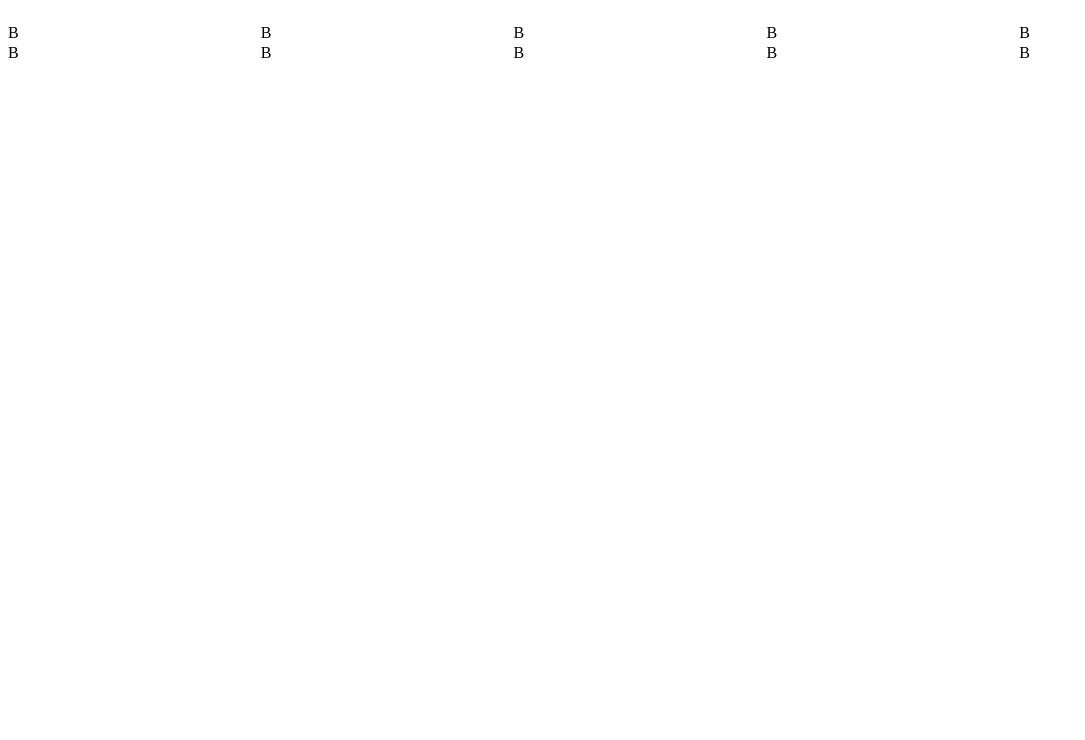
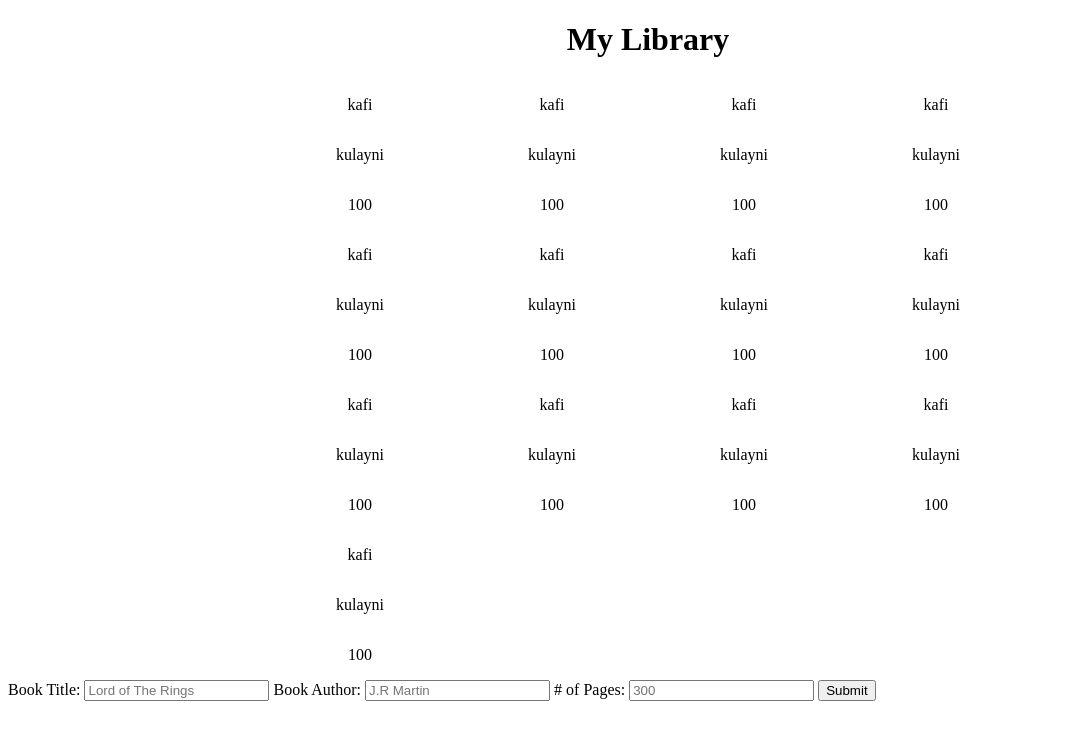
Before and after one commit to bulbinator/library, a plain HTML site: page index.html in a window 1280 px wide. Shown: the whole page, without its empty margins (0-1085 px from the left). Drawn offline with Linux system fonts and the light colour scheme.

Commit message:
completed library functionality

```diff
--- a/index.html
+++ b/index.html
@@ -5,20 +5,26 @@
     <meta name="viewport" content="width=device-width, initial-scale=1.0">
     <title>Library</title>
     <link rel="stylesheet" href="styles.css">
-    <script src="javascript.js"></script>
+    <script src="javascript.js" defer></script>
 </head>
 <body>
-    <div class="library">
-        <p>B</p>
-        <p>B</p>
-        <p>B</p>
-        <p>B</p>
-        <p>B</p>
-        <p>B</p>
-        <p>B</p>
-        <p>B</p>
-        <p>B</p>
-        <p>B</p>
+    <h1>My Library</h1>
+    <div class="library-container">
+        <div class="library"></div>
+    </div>
+    <div class="book-form">
+        <form action="">
+            <label for="title">Book Title: </label>
+            <input type="text" name="title" id="title" placeholder="Lord of The Rings" required>
+
+            <label for="author">Book Author: </label>
+            <input type="text" name="author" id="author" placeholder="J.R Martin" required>
+
+            <label for="pages"># of Pages: </label>
+            <input type="number" name="pages" id="pages" placeholder="300" required>
+
+            <input type="submit" id="add-book" name="add-book">
+        </form>
     </div>
 </body>
 </html>
--- a/javascript.js
+++ b/javascript.js
@@ -0,0 +1,60 @@
+const myLibrary = [] // all book objects will be stored here
+
+function Book(title, author, pages) // constructor
+{
+    this.title = title
+    this.author = author
+    this.pages = pages
+}
+
+function addBookToLibrary(title, author, pages)
+{
+    let book = new Book(title, author, pages)
+    myLibrary.push(book)
+}
+
+
+function displayLibrary()
+{
+    let library = document.querySelector('.library')
+    library.innerHTML = ""
+    myLibrary.map(function(book)
+{
+    bookHolder = document.createElement('div')
+    bookHolder.classList.add('book')
+    library.appendChild(bookHolder)
+
+    let bookTitle = document.createElement('p')
+    let bookAuthor = document.createElement('p')
+    let bookPages = document.createElement('p')
+
+    bookTitle.textContent = book.title
+    bookAuthor.textContent = book.author
+    bookPages.textContent = book.pages
+
+    bookHolder.appendChild(bookTitle)
+    bookHolder.appendChild(bookAuthor)
+    bookHolder.appendChild(bookPages)
+})
+}
+
+
+for (let i=0; i<=12; i++)
+{
+    addBookToLibrary('kafi','kulayni', 100)
+}
+
+
+
+
+displayLibrary()
+let submit = document.querySelector('#add-book')
+submit.addEventListener('click', function(e)
+{
+    e.preventDefault()
+    let title = document.querySelector('#title').value
+    let author = document.querySelector('#author').value
+    let pages = document.querySelector('#pages').value
+
+    addBookToLibrary(title, author, pages)
+})
--- a/styles.css
+++ b/styles.css
@@ -1,6 +1,42 @@
-.library
+body, html
 {
+    height: 100%;
+    width: 100%;
+}
+
+.library-container
+{
+    display: flex;
+    justify-content: center;
+    align-items: center;
+}
+
+.library {
+    width: 60%;
+    height: 60%;
     display: grid;
-    grid-template-columns: 20% 20% 20% 20% 20%;
-    grid-template-rows: 20% 20% 20% 20% 20%;
+    grid-template-columns: 1fr 1fr 1fr 1fr;
+    grid-template-rows: 1fr 1fr 1fr 1fr;
+
 }
+
+.book
+{
+    display: flex;
+    justify-content: center;
+    align-items: center;
+    flex-direction: column;
+}
+
+h1
+{
+    flex: 1;
+    text-align: center;
+}
+
+/*.add-book
+{
+    display: flex;
+    justify-content: center;
+    align-items: center;
+}*/
```
